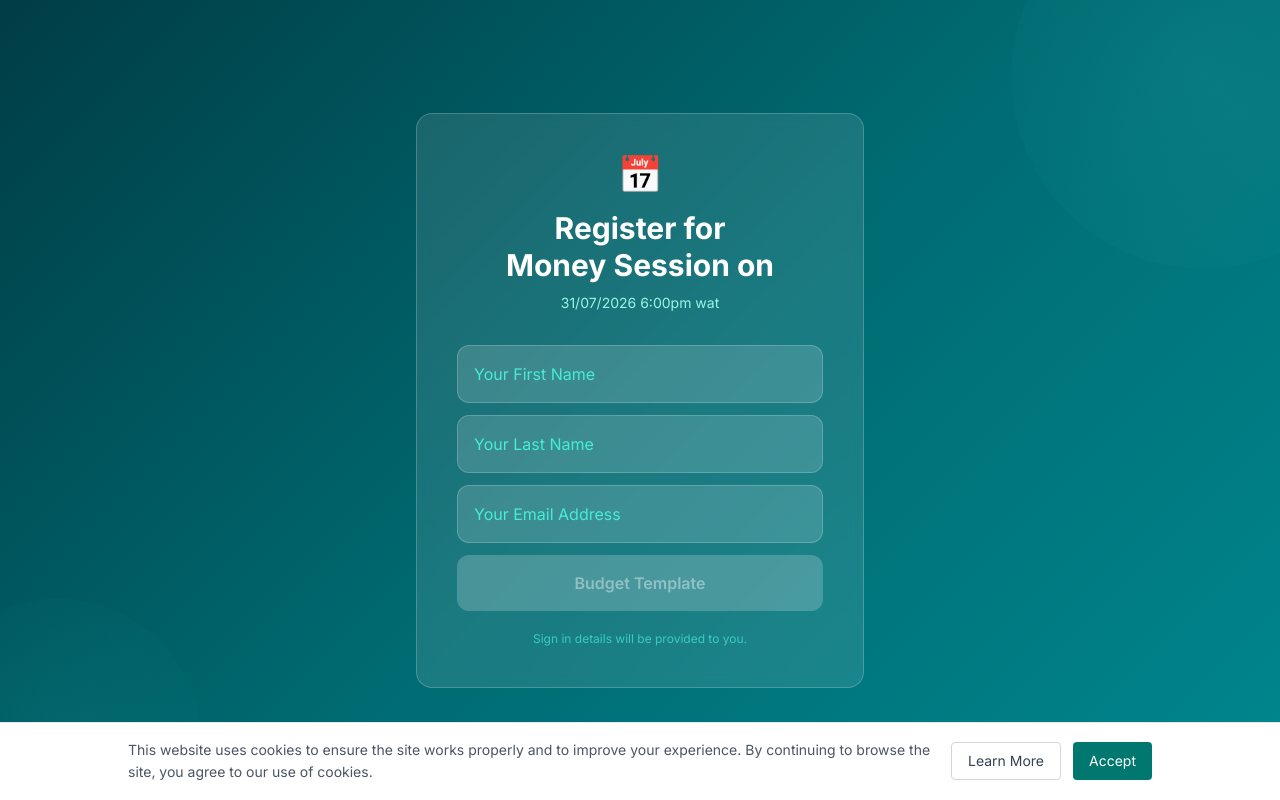
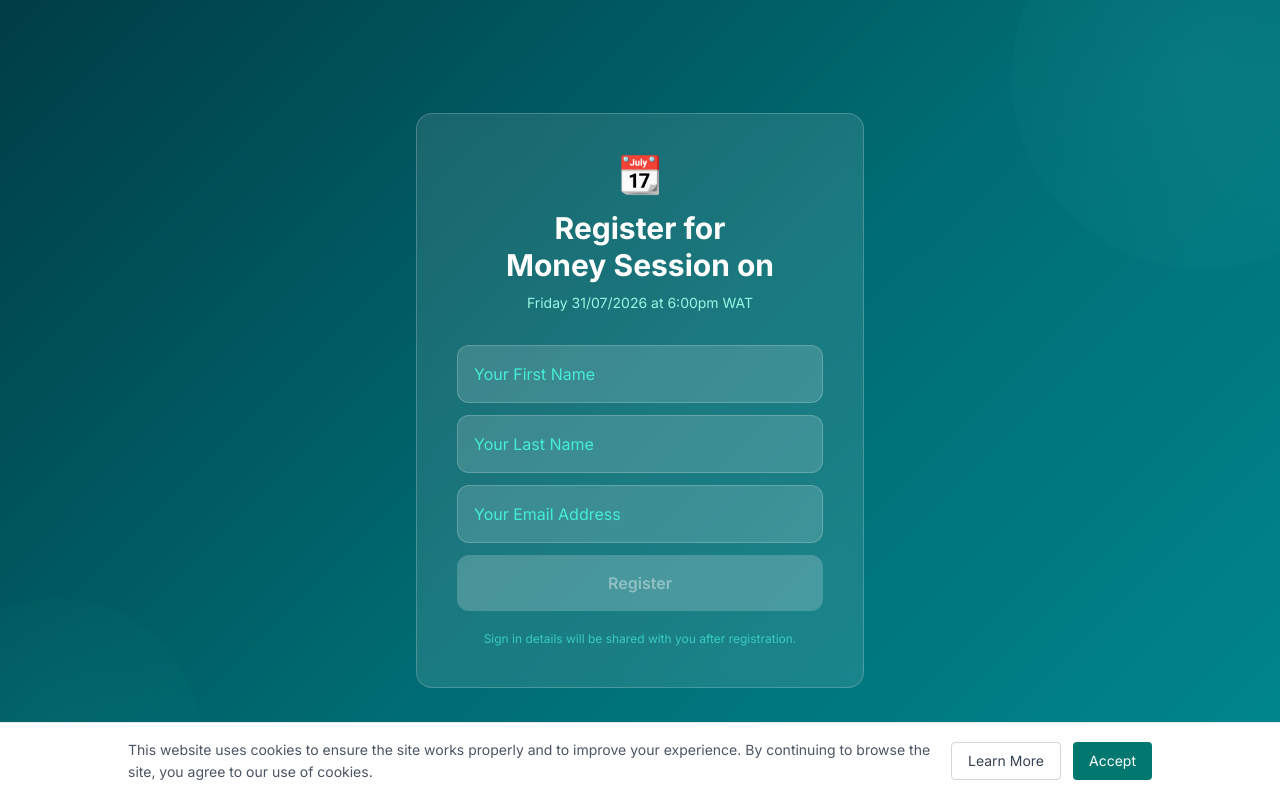
Before and after one commit to apunu-inc/mindthenaira, a React (Vite) app: page /register-for-money-session in a window 1280 px wide. Built offline with nearby package versions, Linux system fonts and the light colour scheme.

Commit message:
MoneySession

```diff
--- a/src/pages/MoneySession.jsx
+++ b/src/pages/MoneySession.jsx
@@ -109,13 +109,13 @@ export default function MoneySession() {
         ) : (
           <div className="bg-white/10 backdrop-blur-sm border border-white/20 rounded-2xl p-8 md:p-10">
             <div className="text-center mb-8">
-              <div className="text-4xl mb-4">📅</div>
+              <div className="text-4xl mb-4">📆</div>
               <h1 className="text-white text-2xl sm:text-3xl font-bold leading-tight">
                 Register for <br />
                 Money Session on <br />
               </h1>
               <p className="text-teal-200 text-sm mt-2">
-                31/07/2026 6:00pm wat
+                Friday 31/07/2026 at 6:00pm WAT
               </p>
             </div>
 
@@ -158,12 +158,12 @@ export default function MoneySession() {
                     : "bg-white/20 text-white/40 cursor-not-allowed"
                 }`}
               >
-                {loading ? "Saving..." : "Budget Template"}
+                {loading ? "Saving..." : "Register"}
               </button>
             </div>
 
             <p className="text-xs text-teal-300/70 mt-5 text-center">
-              Sign in details will be provided to you.
+              Sign in details will be shared with you after registration.
             </p>
           </div>
         )}
```
